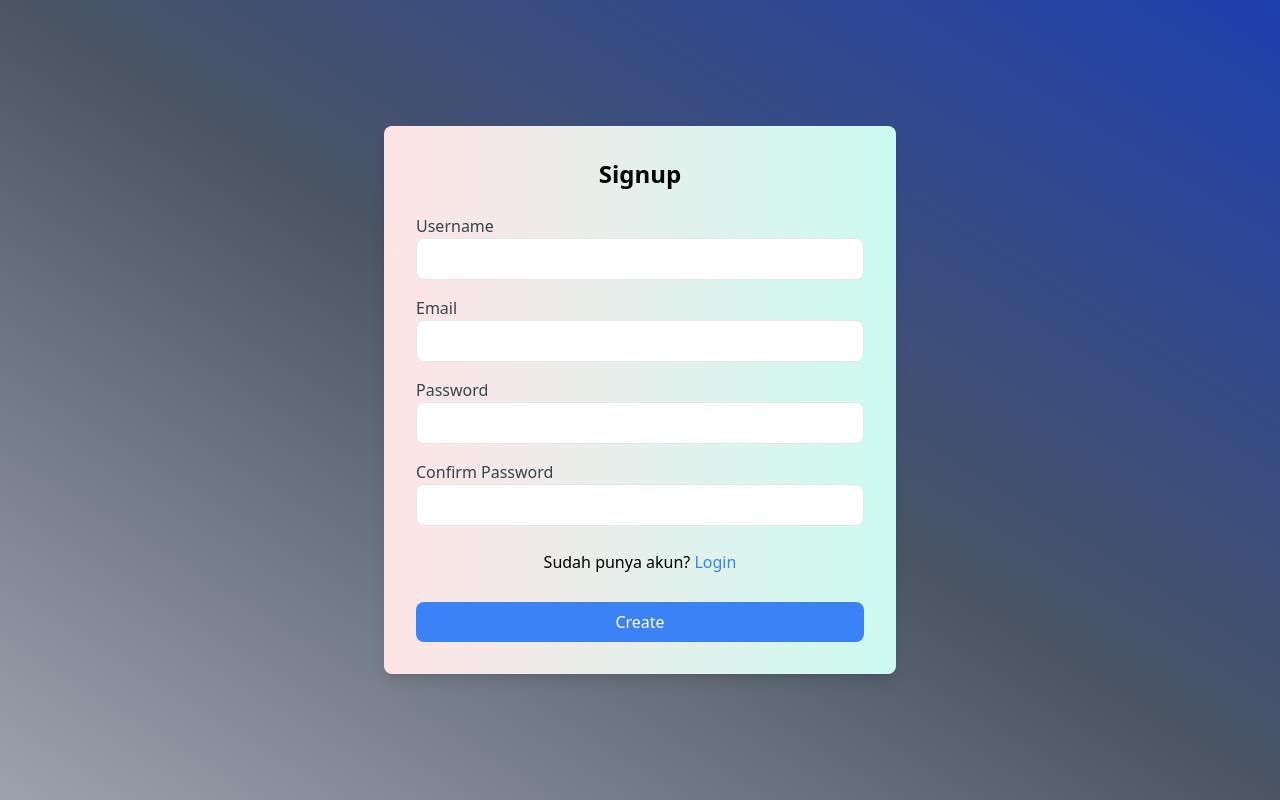
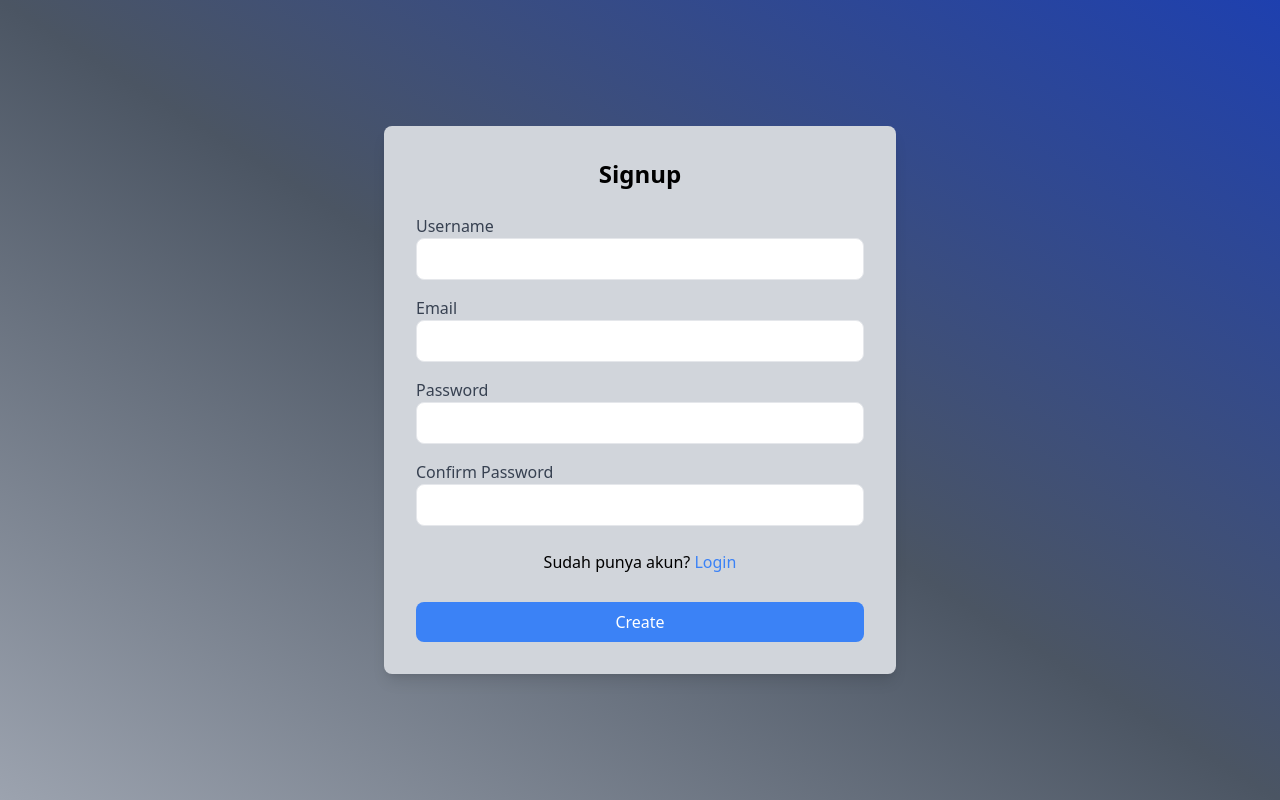
Before and after one commit to PtAdityaudiana/Fnote, a Nuxt app: page /signup in a window 1280 px wide. Built offline with nearby package versions, Linux system fonts and the light colour scheme.

Commit message:
update bg color

```diff
--- a/pages/index.vue
+++ b/pages/index.vue
@@ -1,6 +1,6 @@
 <template>
   <div class="min-h-screen flex items-center justify-center bg-gradient-to-bl from-gray-400 via-gray-600 to-blue-800">
-    <div class="max-w-lg w-full bg-gradient-to-r from-rose-100 to-teal-100 p-8 rounded-lg shadow-lg">
+    <div class="max-w-lg w-full bg-gray-300 p-8 rounded-lg shadow-lg">
       <div class="flex items-center justify-center">
         <div lg:w-[250px] relative>
           <img
--- a/pages/signup.vue
+++ b/pages/signup.vue
@@ -1,6 +1,6 @@
 <template>
     <div class="min-h-screen flex items-center justify-center bg-gradient-to-tr from-gray-400 via-gray-600 to-blue-800">
-      <div class="max-w-lg w-full bg-gradient-to-r from-rose-100 to-teal-100 p-8 rounded-lg shadow-lg">
+      <div class="max-w-lg w-full bg-gray-300 p-8 rounded-lg shadow-lg">
         <h2 class="text-2xl font-bold text-center mb-6">Signup</h2>
         <form @submit.prevent="signup">
 
```
